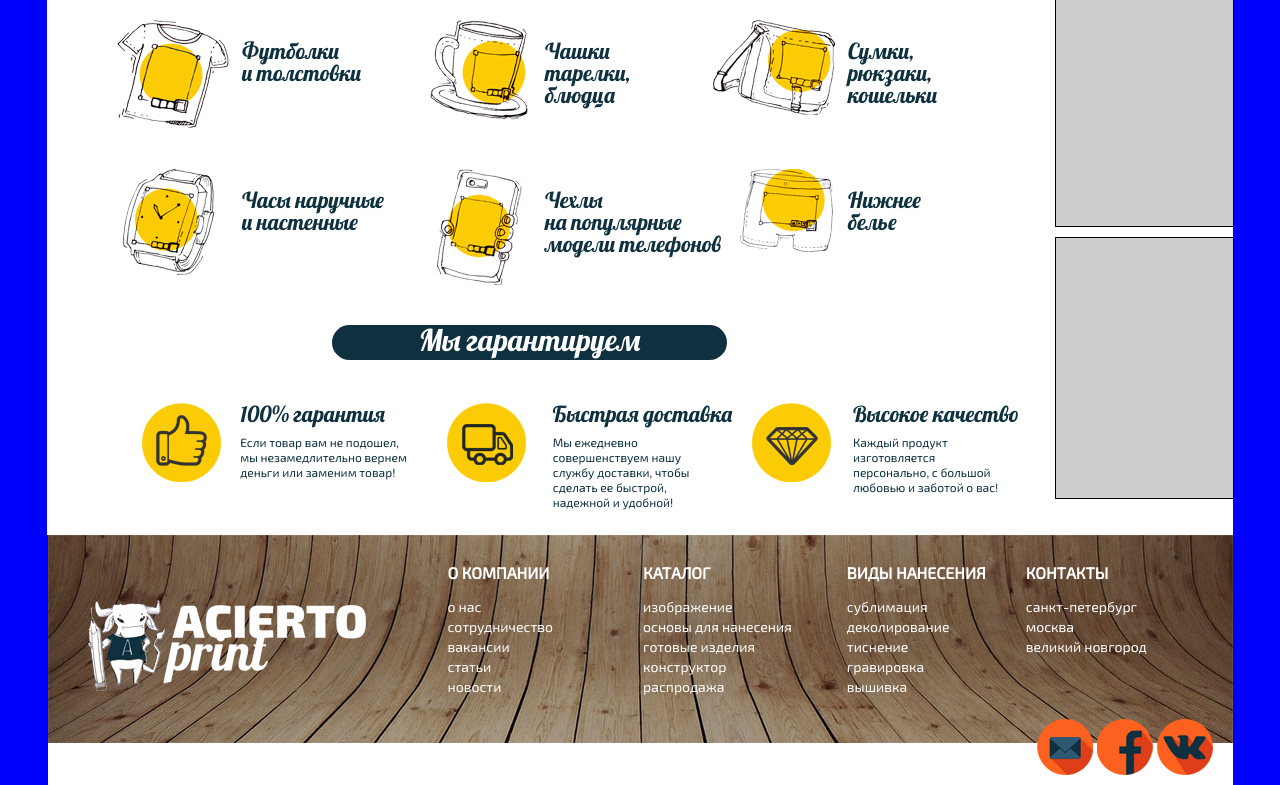
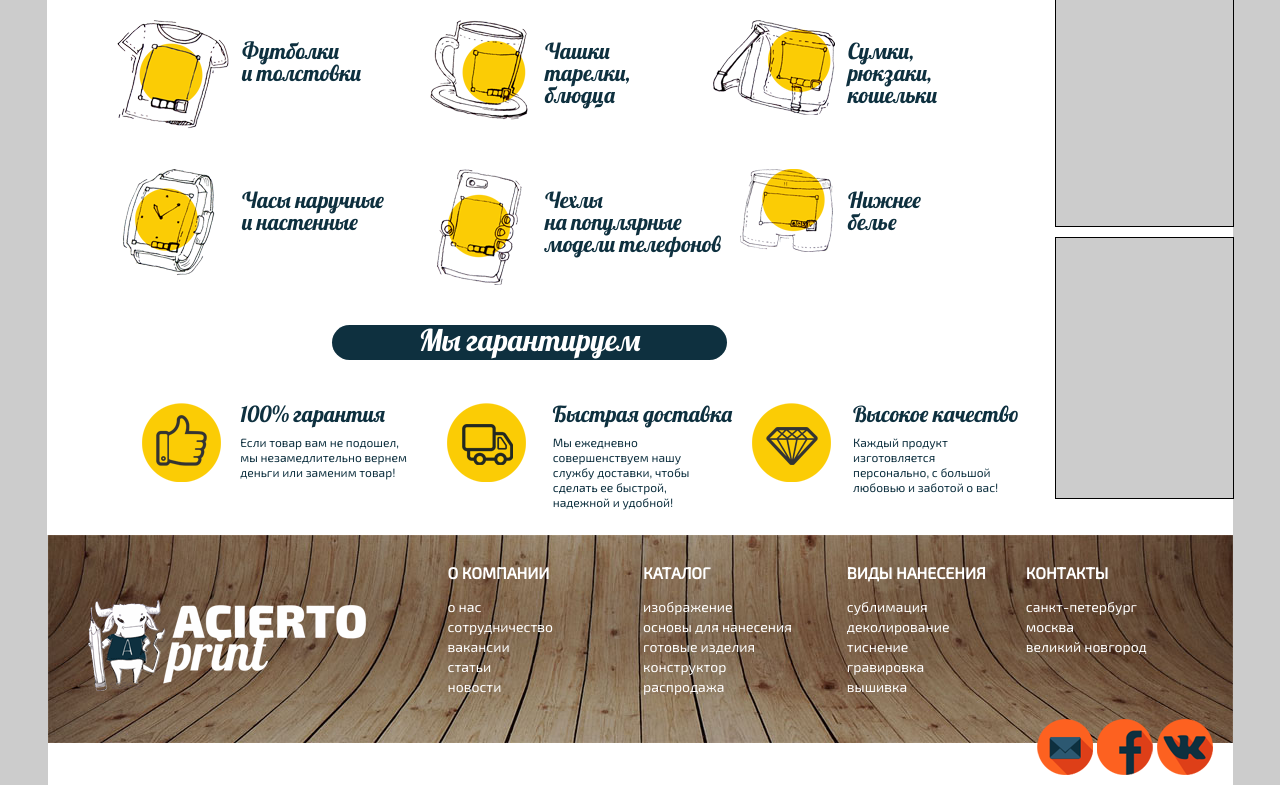
Before and after one commit to DoYouLikeOrigami/print, a plain HTML site: page article.html in a window 1280 px wide. Shown: the part 527-1312 px from the top of the page. Drawn offline with Linux system fonts and the light colour scheme.

Commit message:
test commit first

```diff
--- a/static/css/styles.less
+++ b/static/css/styles.less
@@ -2,7 +2,7 @@ body {
   font-family: 'Exo 2', sans-serif;
   width: 100%;
   height: 100%;
-  background:  blue;
+  background:  #ccc;
 }
 header {
     & > .top-menu {
```
